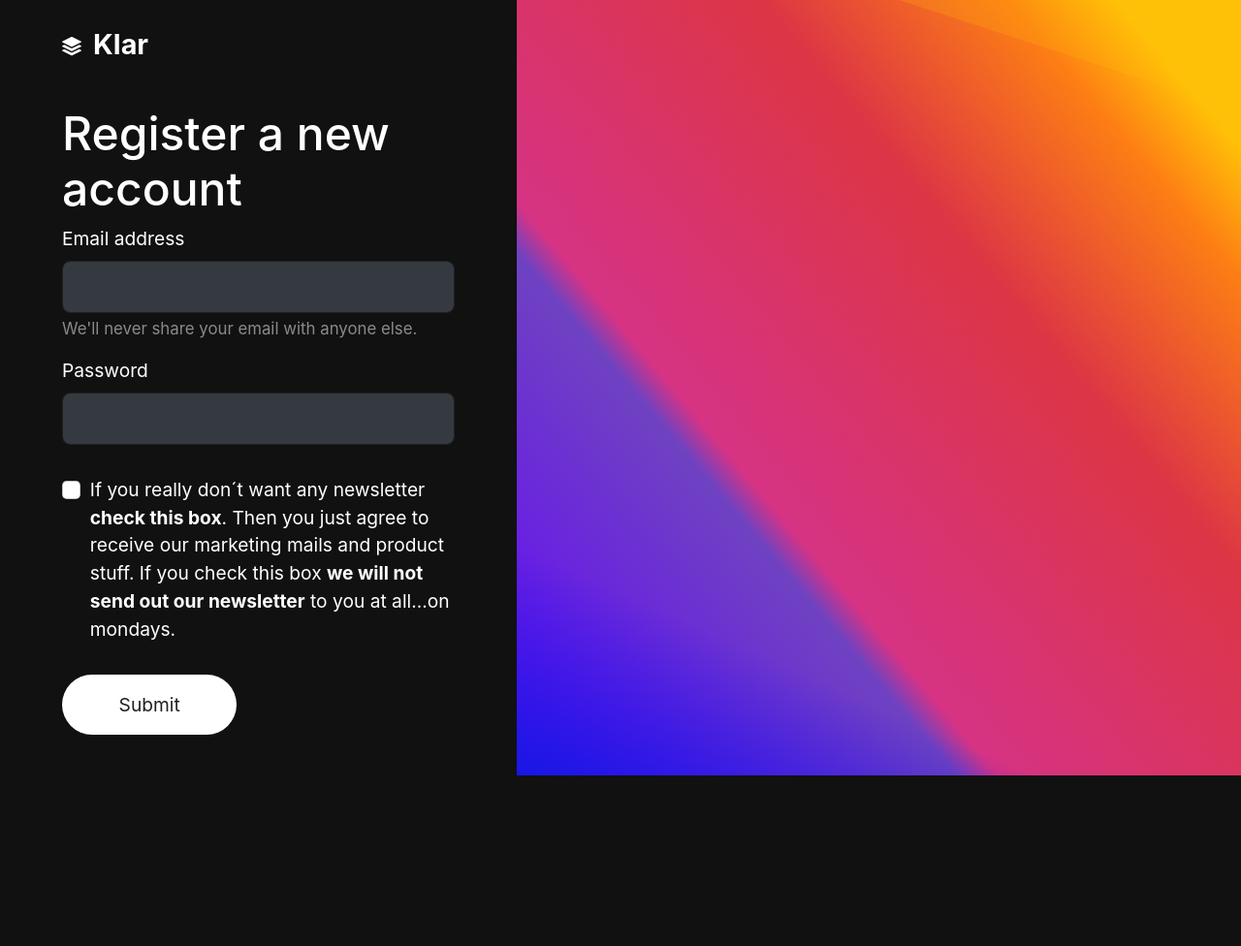
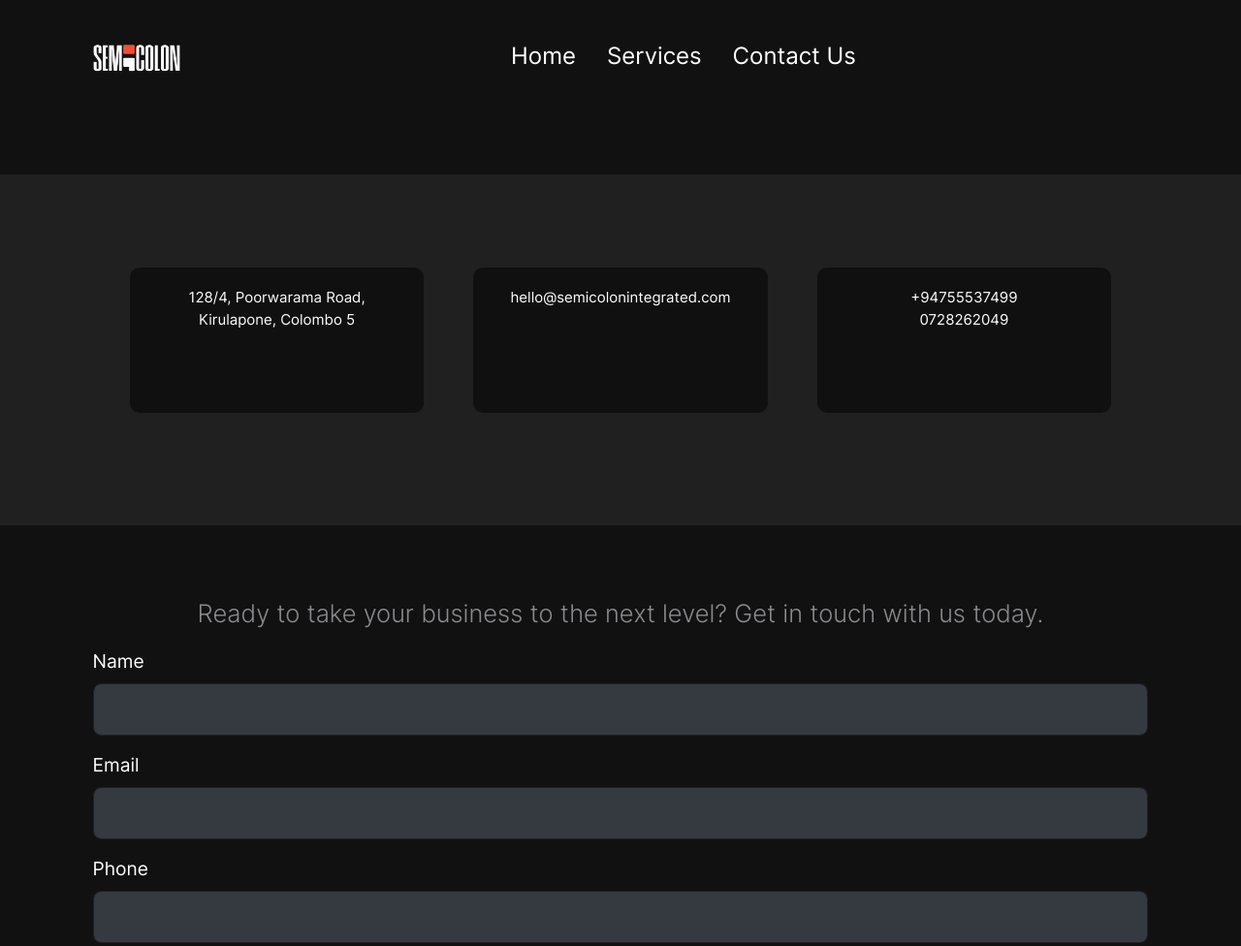
Before and after one commit to shakeelamath/semicolon, a plain HTML site: page system.html in a window 1280 px wide. Shown: the top 976 px of the page at 97% size. Before the commit the page ends 800 px from the top, so only its background shows below. Drawn offline with Linux system fonts and the light colour scheme.

Commit message:
updated ui

```diff
--- a/system.html
+++ b/system.html
@@ -3,66 +3,268 @@
 
 <head>
   <meta charset="utf-8">
-  <meta name="viewport" content="width=device-width,initial-scale=1,shrink-to-fit=no">
-  <meta name="description" content="A well made and handcrafted Bootstrap 5 template">
+  <meta name="viewport" content="width=device-width, initial-scale=1.0, maximum-scale=1.0, user-scalable=no">
+
+  <meta name="description" content="Semicolon Integrated Official Website">
   <link rel="apple-touch-icon" sizes="180x180" href="img/apple-touch-icon.png">
-  <link rel="icon" type="image/png" sizes="32x32" href="img/favicon-32x32.png">
-  <link rel="icon" type="image/png" sizes="16x16" href="img/favicon-16x16.png">
-  <link rel="icon" type="image/png" sizes="96x96" href="img/favicon.png">
+  <link rel="icon" type="image/png" sizes="32x32" href="img/semicolon.png">
+  <link rel="icon" type="image/png" sizes="16x16" href="img/semicolon.png">
+  <link rel="icon" type="image/png" sizes="96x96" href="img/semicolon.png">
   <meta name="author" content="Holger Koenemann">
   <meta name="generator" content="Eleventy v2.0.0">
   <meta name="HandheldFriendly" content="true">
-  <title>Register a new account</title>
+  <title>Contact Us</title>
   <link rel="stylesheet" href="css/theme.min.css">
 
+  <style>
+    /* inter-300 - latin */
+    @font-face {
+      font-family: 'Inter';
+      font-style: normal;
+      font-weight: 300;
+      font-display: swap;
+      src: local(''),
+        url('fonts/inter-v12-latin-300.woff2') format('woff2'),
+        url('fonts/inter-v12-latin-300.woff') format('woff');
+    }
+
+    /* inter-400 - latin */
+    @font-face {
+      font-family: 'Inter';
+      font-style: normal;
+      font-weight: 400;
+      font-display: swap;
+      src: local(''),
+        url('fonts/inter-v12-latin-regular.woff2') format('woff2'),
+        /* Chrome 26+, Opera 23+, Firefox 39+ */
+        url('fonts/inter-v12-latin-regular.woff') format('woff');
+      /* Chrome 6+, Firefox 3.6+, IE 9+, Safari 5.1+ */
+    }
+
+    @font-face {
+      font-family: 'Inter';
+      font-style: normal;
+      font-weight: 500;
+      font-display: swap;
+      src: local(''),
+        url('fonts/inter-v12-latin-500.woff2') format('woff2'),
+        /* Chrome 26+, Opera 23+, Firefox 39+ */
+        url('fonts/inter-v12-latin-500.woff') format('woff');
+      /* Chrome 6+, Firefox 3.6+, IE 9+, Safari 5.1+ */
+    }
+
+    @font-face {
+      font-family: 'Inter';
+      font-style: normal;
+      font-weight: 700;
+      font-display: swap;
+      src: local(''),
+        url('fonts/inter-v12-latin-700.woff2') format('woff2'),
+        /* Chrome 26+, Opera 23+, Firefox 39+ */
+        url('fonts/inter-v12-latin-700.woff') format('woff');
+      /* Chrome 6+, Firefox 3.6+, IE 9+, Safari 5.1+ */
+    }
+    @keyframes fadeInOut {
+    0%, 100% { opacity: 0; }
+    50% { opacity: 1; }
+  }
+
+  body{
+    overflow-x: hidden;
+  }
+
+
+  .text-box {
+  background-color: rgba(0, 0, 0, 0.5);
+  padding: 20px;
+  border-radius: 10px;
+  text-align: center;
+  margin-bottom: 20px;
+  height: 150px;
+}
+
+.text-box h3 {
+  margin-top: 0;
+  color: white;
+}
+.text-box img{
+  height:60px;
+  width: auto;
+}
+
+.text-box1{
+  background-color: rgba(0, 0, 0, 0.5);
+  padding: 20px;
+  border-radius: 10px;
+  text-align: center;
+  margin-bottom: 20px;
+  margin-left: auto; /* Adjusted to center */
+    margin-right: auto; /* Adjusted to center */
+  height:350px;
+  display: none;
+
+}
+.text-box1.active {
+  display: block;
+  background-color: rgba(0, 0, 0, 0.5);
+  padding: 10px;
+  border-radius: 10px;
+  text-align: center;
+  height:200px;
+  margin-left: auto; /* Adjusted to center */
+    margin-right: auto; /* Adjusted to center */
+    width: 100%; /* Adjust as needed */
+
+
+}
+
+
+
+  </style>
 
 </head>
 
-  <body class="d-flex h-100 w-100 bg-black text-white" data-bs-spy="scroll" data-bs-target="#navScroll">
+<body class="bg-black text-white mt-0" data-bs-spy="scroll" data-bs-target="#navScroll">
 
-    <div class="h-100 container-fluid">
-      <div class="h-100 row d-flex align-items-stretch">
 
-          <div class="col-12 col-md-7 col-lg-6 col-xl-5 d-flex align-items-start flex-column px-vw-5">
-
-            <header class="mb-auto py-vh-2 col-12">
+  <nav id="navScroll" class="navbar navbar-dark bg-black fixed-top px-vw-5" tabindex="0">
+    <div class="container">
         <a class="navbar-brand pe-md-4 fs-4 col-12 col-md-auto text-center" href="index.html">
-  <svg xmlns="http://www.w3.org/2000/svg" width="20" height="20" fill="currentColor" class="bi bi-stack" viewBox="0 0 16 16">
-    <path d="m14.12 10.163 1.715.858c.22.11.22.424 0 .534L8.267 15.34a.598.598 0 0 1-.534 0L.165 11.555a.299.299 0 0 1 0-.534l1.716-.858 5.317 2.659c.505.252 1.1.252 1.604 0l5.317-2.66zM7.733.063a.598.598 0 0 1 .534 0l7.568 3.784a.3.3 0 0 1 0 .535L8.267 8.165a.598.598 0 0 1-.534 0L.165 4.382a.299.299 0 0 1 0-.535L7.733.063z"/>
-    <path d="m14.12 6.576 1.715.858c.22.11.22.424 0 .534l-7.568 3.784a.598.598 0 0 1-.534 0L.165 7.968a.299.299 0 0 1 0-.534l1.716-.858 5.317 2.659c.505.252 1.1.252 1.604 0l5.317-2.659z"/>
-  </svg>
-  <span class="ms-md-1 mt-1 fw-bolder me-md-5">Klar</span>
+            <img src="./img/semicolonlogo.png" alt="Logo" class="me-md-2" style="height: 40px; width: 90px;">
         </a>
 
-            </header>
-            <main class="mb-auto col-12">
-              <h1>Register a new account</h1>
+      <ul class="navbar-nav mx-auto mb-2 mb-lg-0 list-group list-group-horizontal">
+        <li class="nav-item">
+          <a class="nav-link fs-5" href="index.html" aria-label="Homepage">
+            Home
+          </a>
+        </li>
+        <li class="nav-item">
+          <a class="nav-link fs-5" href="content.html" aria-label="About Semicolon">
+            Services
+          </a>
+        </li>
+        <li class="nav-item">
+          <a class="nav-link fs-5" href="system.html" aria-label="Contact Semicolon">
+            Contact Us
+          </a>
+        </li>
 
-<form class="row">
+
+      </ul>
+
+    </div>
+  </nav>
+
+  <main style="margin-top: 180px;">
+    <div class="bg-dark">
+      <div class="container px-vw-5 py-vh-5 ">
+
+
+        <div class="row d-flex align-items-center justify-content-center">
+
+          <div class="col-lg-4" data-aos="fade-left">
+            <div class="text-box">
+              <p style="font-size: 15px;">128/4, Poorwarama Road,<br>Kirulapone, Colombo 5</p>
+            </div>
+          </div>
+
+          <div class="col-lg-4" data-aos="fade-left">
+            <div class="text-box">
+              <p style="font-size: 15px;">hello@semicolonintegrated.com</p>
+            </div>
+          </div>
+
+          <div class="col-lg-4" data-aos="fade-left">
+            <div class="text-box">
+              <p style="font-size: 15px;">+94755537499<br>0728262049</p>
+            </div>
+          </div>
+
+
+
+
+
+        </div>
+      </div>
+    </div>
+    <div class="bg-black">
+      <div class="container px-vw-4 py-vh-4">
+        <div class="col-12 col-xl-12 text-center">
+          <p class="lead text-secondary">Ready to take your business to the next level? Get in touch with us today.<br>
+
+        </div>
+        <form class="row" id="form" method="post" action="">
           <div class="col-12">
               <div class="mb-3">
-    <label for="exampleInputEmail1" class="form-label">Email address</label>
-    <input type="email" class="form-control form-control-lg bg-gray-800 border-dark" id="exampleInputEmail1" aria-describedby="emailHelp">
-    <div id="emailHelp" class="form-text">We'll never share your email with anyone else.</div>
+                  <label for="name" class="form-label">Name</label>
+                  <input type="text" class="form-control form-control-lg bg-gray-800 border-dark" id="name" name="name" aria-describedby="emailHelp" required>
               </div>
               <div class="mb-3">
-    <label for="exampleInputPassword1" class="form-label">Password</label>
-    <input type="password" class="form-control form-control-lg bg-gray-800 border-dark" id="exampleInputPassword1">
+                  <label for="email" class="form-label">Email</label>
+                  <input type="email" class="form-control form-control-lg bg-gray-800 border-dark" id="email" name="email" aria-describedby="emailHelp" required>
               </div>
-  <div class="mb-3 form-check py-3">
-    <input type="checkbox" class="form-check-input" id="exampleCheck1">
-    <label class="form-check-label" for="exampleCheck1">If you really don´t want any newsletter <strong>check this box</strong>. Then you just agree to receive our marketing mails and product stuff. If you check this box <strong>we will not send out our newsletter</strong> to you at all...on mondays.</label>
+              <div class="mb-3">
+                  <label for="phone" class="form-label">Phone</label>
+                  <input type="tel" class="form-control form-control-lg bg-gray-800 border-dark" id="phone" name="phone" required>
+              </div>
+              <div class="mb-3">
+                  <label for="message" class="form-label">Message</label>
+                  <textarea class="form-control form-control-lg bg-gray-800 border-dark" id="message" name="message" rows="5" required></textarea>
               </div>
               <button type="submit" class="btn btn-white btn-xl mb-4">Submit</button>
           </div>
       </form>
 
-            </main>
     </div>
 
-            <div class="col-12 col-md-5 col-lg-6 col-xl-7 gradient"></div>
 
-        </div>
 
-      </div></body>
+  </main>
+
+  <footer class="bg-black border-top border-dark">
+    <div class="container py-vh-4 text-secondary fw-lighter">
+      <div class="row">
+
+
+        <div class="container text-center small py-vh-2 border-top border-dark">All rights reserved &copy; Semicolon</div>
+
+  </footer>
+
+
+
+
+
+   <script src="js/bootstrap.bundle.min.js"></script>
+  <script src="js/aos.js"></script>
+  <script>
+    AOS.init({
+      duration: 800, // values from 0 to 3000, with step 50ms
+    });
+  </script>
+
+
+
+
+
+  <script>
+    let scrollpos = window.scrollY;
+    const header = document.querySelector(".navbar");
+    const header_height = header.offsetHeight;
+
+    const add_class_on_scroll = () => header.classList.add("scrolled", "shadow-sm");
+    const remove_class_on_scroll = () => header.classList.remove("scrolled", "shadow-sm");
+
+    window.addEventListener('scroll', function () {
+      scrollpos = window.scrollY;
+
+      if (scrollpos >= header_height) { add_class_on_scroll(); }
+      else { remove_class_on_scroll(); }
+
+      console.log(scrollpos);
+    })
+  </script>
+
+</body>
+
 </html>
```
Also changed, not shown: content.html (+1 -1 lines), index.html (+37 -15 lines), img/semicolonlogo.png (added). Lines whose indentation alone changed are shown as unchanged.
